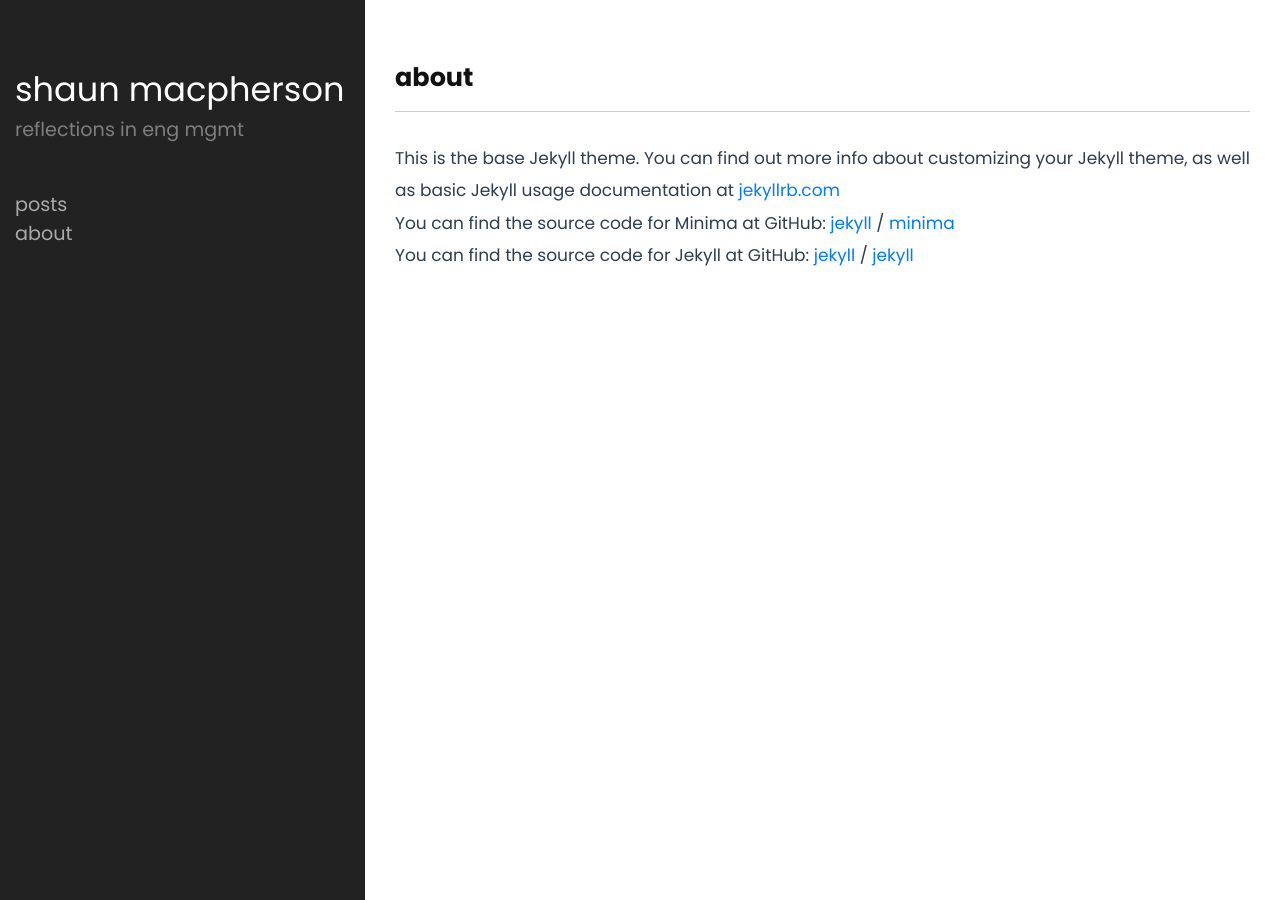
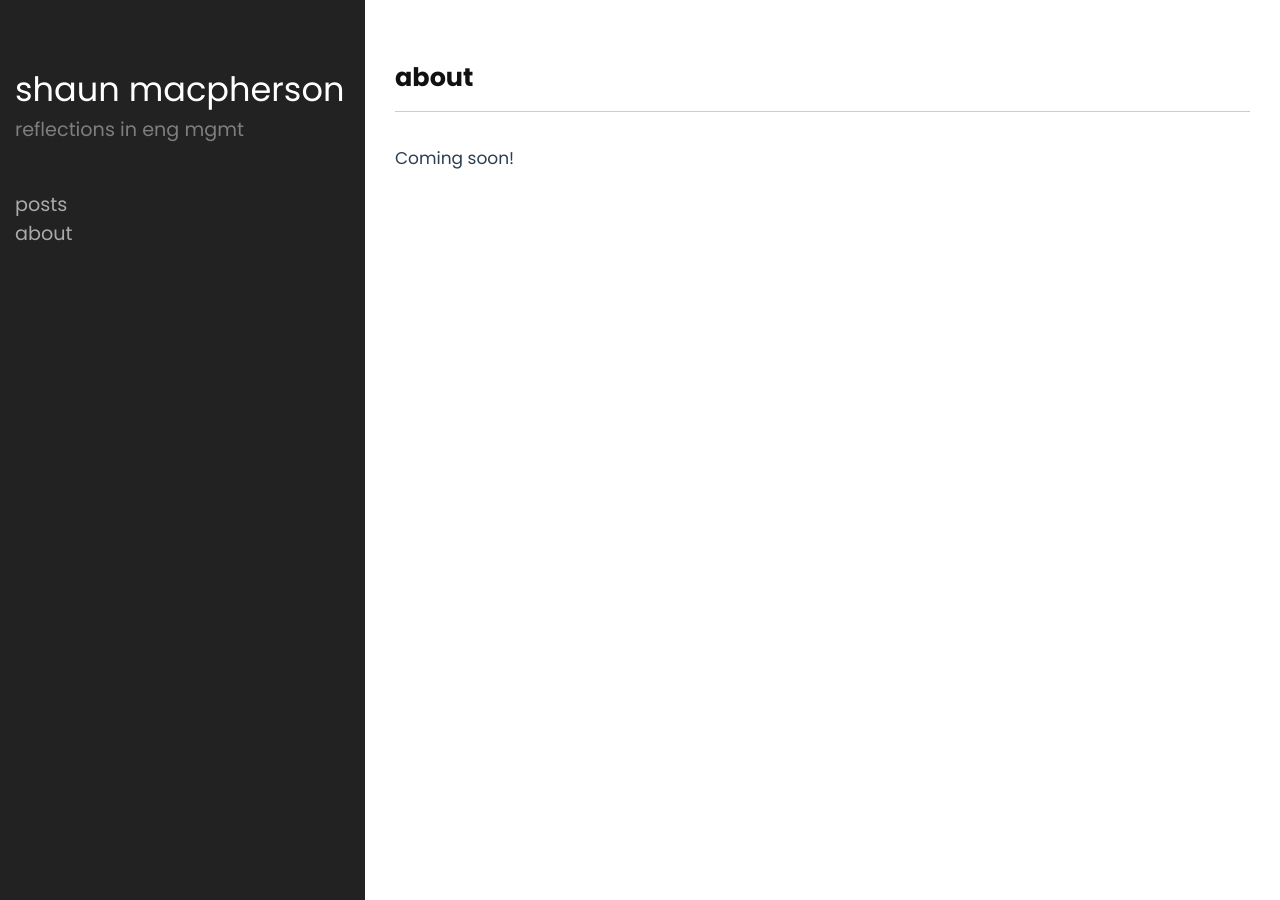
Before and after one commit to shaun-mac/shaun-mac.github.io, a Jekyll site: the page built from about.markdown, in a window 1280 px wide. Built offline with Jekyll 4.4.1, drawn with Linux system fonts in a browser that asks for light colours.

Commit message:
Change about page text

```diff
--- a/about.markdown
+++ b/about.markdown
@@ -4,15 +4,4 @@
 permalink: /about/
 ---
 
-This is the base Jekyll theme. You can find out more info about customizing your Jekyll theme, as well as basic Jekyll usage documentation at [jekyllrb.com](https://jekyllrb.com/)
-
-You can find the source code for Minima at GitHub:
-[jekyll][jekyll-organization] /
-[minima](https://github.com/jekyll/minima)
-
-You can find the source code for Jekyll at GitHub:
-[jekyll][jekyll-organization] /
-[jekyll](https://github.com/jekyll/jekyll)
-
-
-[jekyll-organization]: https://github.com/jekyll
+Coming soon!
```
